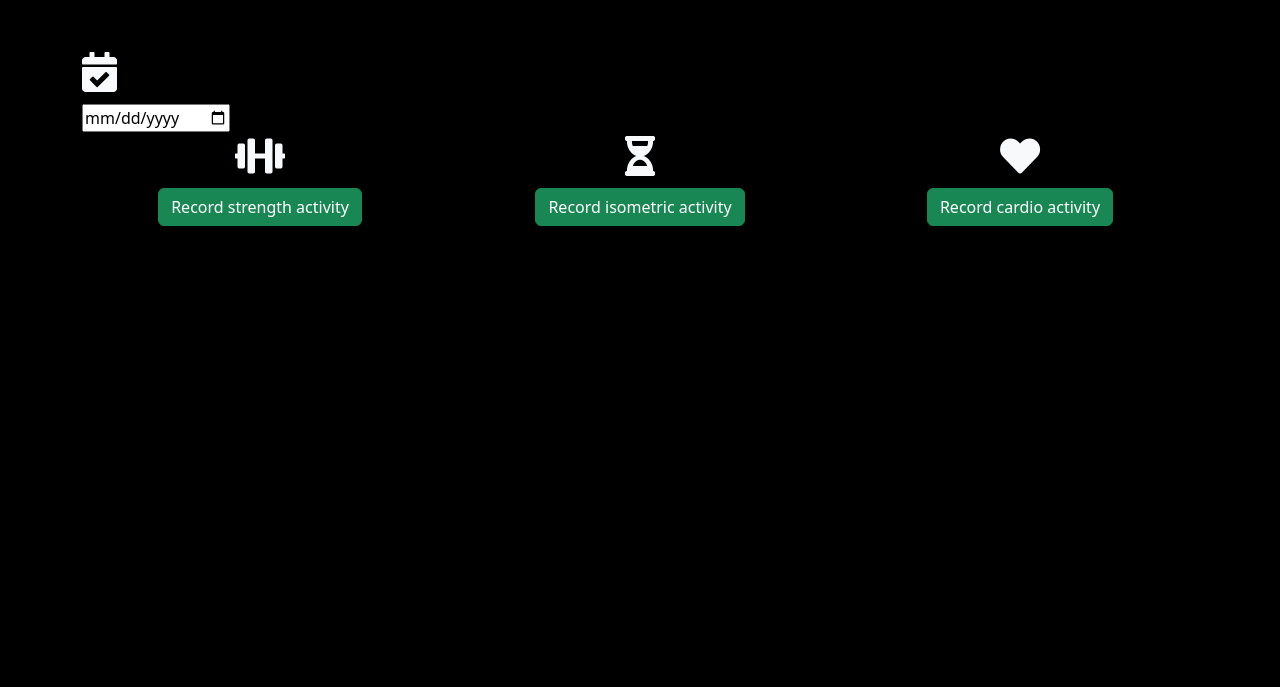
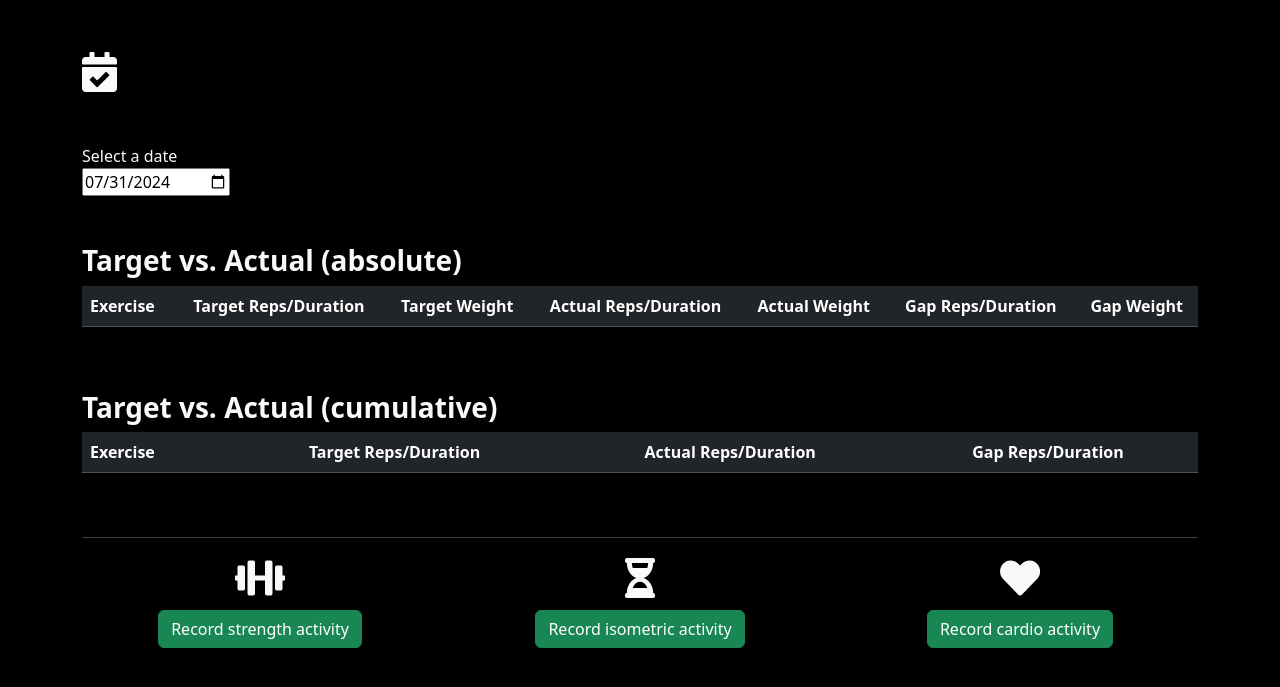
Before and after one commit to neptunhiker/django-fitness, a Django app: template app/templates/training_schedule_detail.html in a window 1280 px wide. Shown: the part 56-743 px from the top of the page. Run offline with Django 4.2, Linux system fonts and the light colour scheme; the template is opened without the code that fills it, so the values that code supplies are empty; parts of the project's set-up code (start-up, migrations or seed data) failed here and were passed over; some libraries are stand-ins or nearby versions.

Commit message:
Fully working version of the fitness app is available including recording activities and viewing target vs actual for certain dates

```diff
--- /dev/null
+++ b/app/templates/target_vs_actual.html
@@ -0,0 +1,53 @@
+<h3 class="fw-bold">Target vs. Actual (absolute)</h3>
+<div class="table-responsive">
+  <table class="table table-dark">
+    <thead>
+      <tr>
+        <th scope="col">Exercise</th>
+        <th class="text-center" scope="col">Target Reps/Duration</th>
+        <th class="text-center" scope="col">Target Weight</th>
+        <th class="text-center" scope="col">Actual Reps/Duration</th>
+        <th class="text-center" scope="col">Actual Weight</th>
+        <th class="text-center" scope="col">Gap Reps/Duration</th>
+        <th class="text-center" scope="col">Gap Weight</th>
+      </tr>
+    </thead>
+    <tbody>
+      {% for exercise_name, values in target_vs_actual_absolute.items %}
+      <tr>
+        <td>{{ exercise_name }}</td>
+        <td class="text-center {% if values.0.0 < 0 %}text-danger{% endif %}">{{ values.0.0|floatformat:"0" }}</td>
+        <td class="text-center {% if values.0.1 < 0 %}text-danger{% endif %}">{{ values.0.1|floatformat:"-1" }}</td>
+        <td class="text-center {% if values.1.0 < 0 %}text-danger{% endif %}">{{ values.1.0|floatformat:"0" }}</td>
+        <td class="text-center {% if values.1.1 < 0 %}text-danger{% endif %}">{{ values.1.1|floatformat:"-1" }}</td>
+        <td class="text-center {% if values.2.0 < 0 %}text-danger{% endif %}">{{ values.2.0|floatformat:"-1" }}</td>
+        <td class="text-center {% if values.2.1 < 0 %}text-danger{% endif %}">{{ values.2.1|floatformat:"-1" }}</td>
+      </tr>
+      {% endfor %}
+    </tbody>
+  </table>
+</div>
+
+<h3 class="fw-bold mt-5">Target vs. Actual (cumulative)</h3>
+<div class="table-responsive">
+  <table class="table table-dark">
+    <thead>
+      <tr>
+        <th scope="col">Exercise</th>
+        <th class="text-center" scope="col">Target Reps/Duration</th>
+        <th class="text-center" scope="col">Actual Reps/Duration</th>
+        <th class="text-center" scope="col">Gap Reps/Duration</th>
+      </tr>
+    </thead>
+    <tbody>
+      {% for exercise_name, values in target_vs_actual_cumulative.items %}
+      <tr>
+        <td>{{ exercise_name }}</td>
+        <td class="text-center {% if values.0 < 0 %}text-danger{% endif %}">{{ values.0|floatformat:"0" }}</td>
+        <td class="text-center {% if values.1 < 0 %}text-danger{% endif %}">{{ values.1|floatformat:"0" }}</td>
+        <td class="text-center {% if values.2 < 0 %}text-danger{% endif %}">{{ values.2|floatformat:"-1" }}</td>
+      </tr>
+      {% endfor %}
+    </tbody>
+  </table>
+</div>
--- a/app/templates/training_schedule_detail.html
+++ b/app/templates/training_schedule_detail.html
@@ -1,24 +1,27 @@
 {% extends 'base_generic.html' %}
 {% load crispy_forms_tags %}
 {% block content %}
-<style>
-  .form-text {
-    color: grey;
-  }
-</style>
+<section>
   <div class="container mt-5">
     <h1><i class="fas fa-calendar-check"></i> {{ trainingschedule }}</h1>
-  <form hx-get="{% url 'get-target-activities' trainingschedule.id %}" hx-trigger="change" hx-target="#targetActivities">
+    <div class="my-5">
+      <div>Select a date</div>
+      <form id="dateForm" hx-get="{% url 'get-target-activities' trainingschedule.id %}" hx-trigger="change" hx-target="#targetActivities">
+        {% csrf_token %}
         <input type="date" id="datePicker" name="date">
       </form>
+    </div>
     <div id="targetActivities">
       <!-- Target activities will be loaded here -->
+      {% include 'target_vs_actual.html' %}
     </div>
   </div>
+</section>
 
 
-<section>
+<section class="my-5">
   <div class="container">
+    <hr>
     <div class="row justify-content-center">
       <div class="col-12 col-md-4 text-center h1"><i class="fas fa-dumbbell"></i> </div>
       <div class="col-12 col-md-4 text-center h1"><i class="fas fa-hourglass-half"></i> </div>
@@ -32,5 +35,10 @@
   </div>
 </section>
 
-
+<script>
+window.onload = function() {
+  var today = new Date().toISOString().split('T')[0];
+  document.getElementById('datePicker').value = today;
+};
+</script>
 {% endblock %}
```
Also changed, not shown: app/models.py (+85 -6 lines), app/templates/target_activities.html (deleted, +0 -22 lines), app/views.py (+28 -15 lines). Lines whose indentation alone changed are shown as unchanged.
